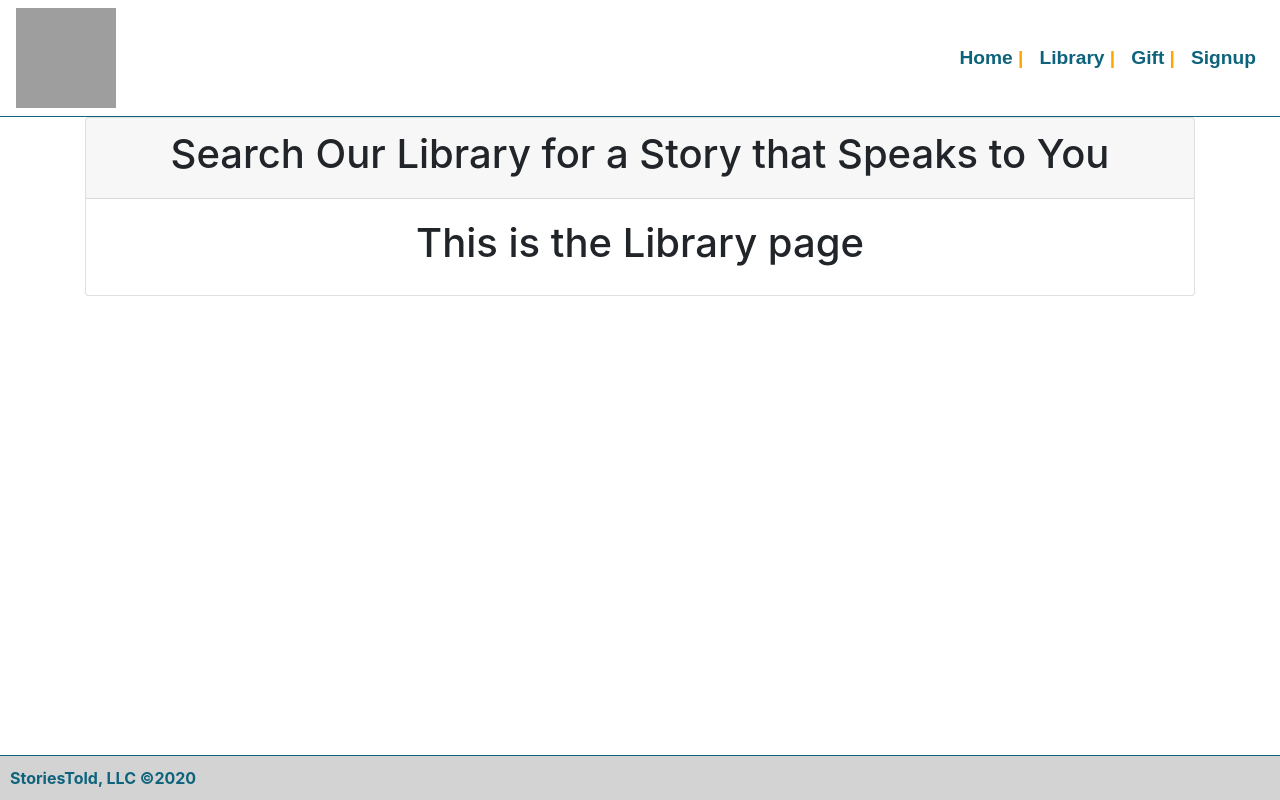
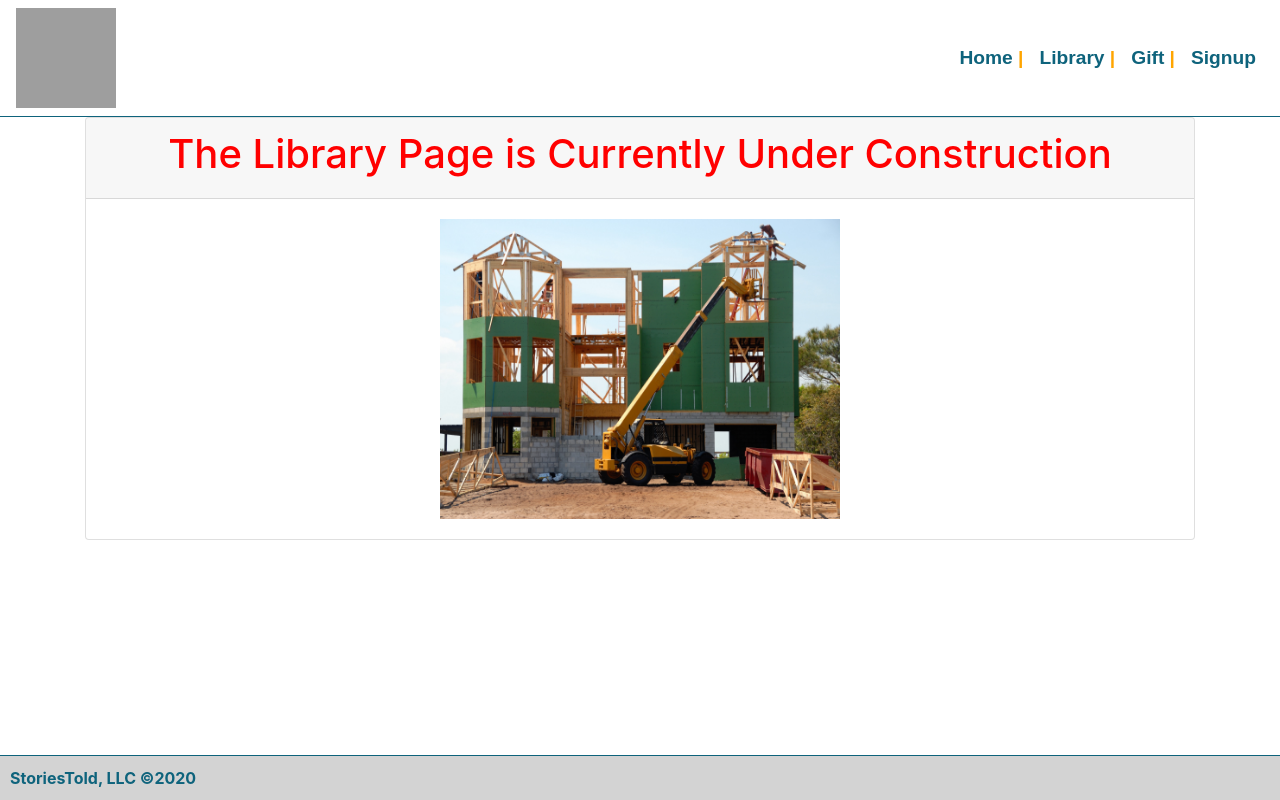
Before and after one commit to brer4449/story, a React (Create React App) app: page /Library in a window 1280 px wide. Built offline with nearby package versions, Linux system fonts and the light colour scheme; grey boxes are pictures that could not be loaded.

Commit message:
library page under construction

```diff
--- a/src/pages/LibraryPage.js
+++ b/src/pages/LibraryPage.js
@@ -1,6 +1,9 @@
 import React from "react";
 import Footer from "../components/Footer/index";
 
+const headerStyle = {
+  color: "red",
+};
 function Library() {
   return (
     <div>
@@ -9,10 +12,18 @@ function Library() {
           <div className="col-12">
             <div className="card text-center">
               <div className="card-header">
-                <h1>Search Our Library for a Story that Speaks to You</h1>
+                <h1 style={headerStyle}>
+                  The Library Page is Currently Under Construction
+                </h1>
+                {/* <h1>Search Our Library for a Story that Speaks to You</h1> */}
               </div>
               <div className="card-body">
-                <h1>This is the Library page</h1>
+                <img
+                  src={`${process.env.PUBLIC_URL}/images/construction.jpg`}
+                  width="400px"
+                  height="300px"
+                  alt="under construction"
+                />
               </div>
             </div>
           </div>
```
Also changed, not shown: public/images/construction.jpg (added), 1 other file (tests, documents, lock files or other folders).
